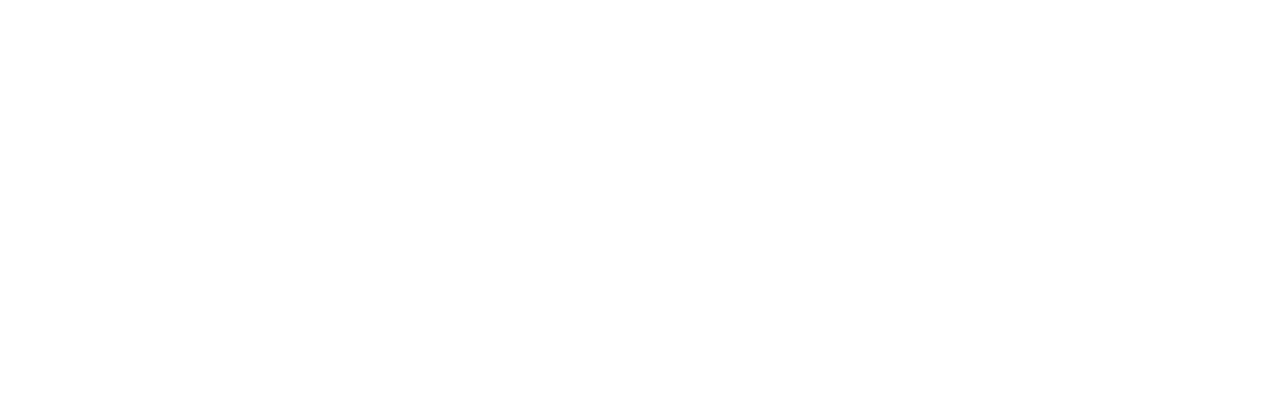
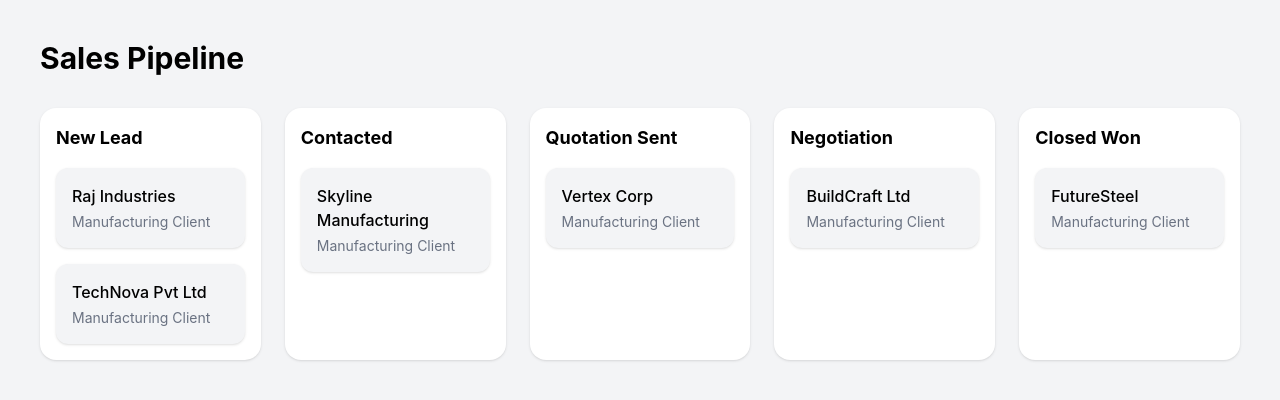
Before and after one commit to javawithaaryan/GrowthDesk, a React (Vite) app in the folder client/: page /pipeline in a window 1280 px wide. Before the commit this address had no page. Shown: the top 400 px of the page. Built offline with nearby package versions, Linux system fonts and the light colour scheme; sample sign-in values are in the browser's storage.

Commit message:
implemented sales pipeline kanban board

```diff
--- a/client/src/App.jsx
+++ b/client/src/App.jsx
@@ -6,6 +6,7 @@ import Dashboard from "./pages/Dashboard";
 
 import ProtectedRoute from "./components/ProtectedRoute";
 import Leads from "./pages/Leads";
+import Pipeline from "./pages/Pipeline";
 
 function App() {
   return (
@@ -38,6 +39,14 @@ function App() {
     </ProtectedRoute>
   }
 />
+<Route
+  path="/pipeline"
+  element={
+    <ProtectedRoute>
+      <Pipeline />
+    </ProtectedRoute>
+  }
+/>
 
       </Routes>
     </BrowserRouter>
--- a/client/src/pages/Dashboard.jsx
+++ b/client/src/pages/Dashboard.jsx
@@ -25,8 +25,10 @@ function Dashboard() {
           </li>
 
           <li>
-            Pipeline
-          </li>
+  <Link to="/pipeline">
+    Pipeline
+  </Link>
+</li>
 
           <li>
             Reports
--- /dev/null
+++ b/client/src/pages/Pipeline.jsx
@@ -0,0 +1,77 @@
+function Pipeline() {
+
+  const columns = [
+    {
+      title: "New Lead",
+      leads: ["Raj Industries", "TechNova Pvt Ltd"],
+    },
+
+    {
+      title: "Contacted",
+      leads: ["Skyline Manufacturing"],
+    },
+
+    {
+      title: "Quotation Sent",
+      leads: ["Vertex Corp"],
+    },
+
+    {
+      title: "Negotiation",
+      leads: ["BuildCraft Ltd"],
+    },
+
+    {
+      title: "Closed Won",
+      leads: ["FutureSteel"],
+    },
+  ];
+
+  return (
+    <div className="min-h-screen bg-gray-100 p-10">
+
+      <h1 className="text-3xl font-bold mb-8">
+        Sales Pipeline
+      </h1>
+
+      <div className="grid grid-cols-5 gap-6">
+
+        {columns.map((column, index) => (
+          <div
+            key={index}
+            className="bg-white rounded-2xl shadow p-4"
+          >
+
+            <h2 className="text-lg font-bold mb-4">
+              {column.title}
+            </h2>
+
+            <div className="space-y-4">
+
+              {column.leads.map((lead, i) => (
+                <div
+                  key={i}
+                  className="bg-gray-100 p-4 rounded-xl shadow-sm"
+                >
+                  <p className="font-medium">
+                    {lead}
+                  </p>
+
+                  <p className="text-sm text-gray-500 mt-1">
+                    Manufacturing Client
+                  </p>
+                </div>
+              ))}
+
+            </div>
+
+          </div>
+        ))}
+
+      </div>
+
+    </div>
+  );
+}
+
+export default Pipeline;
```
